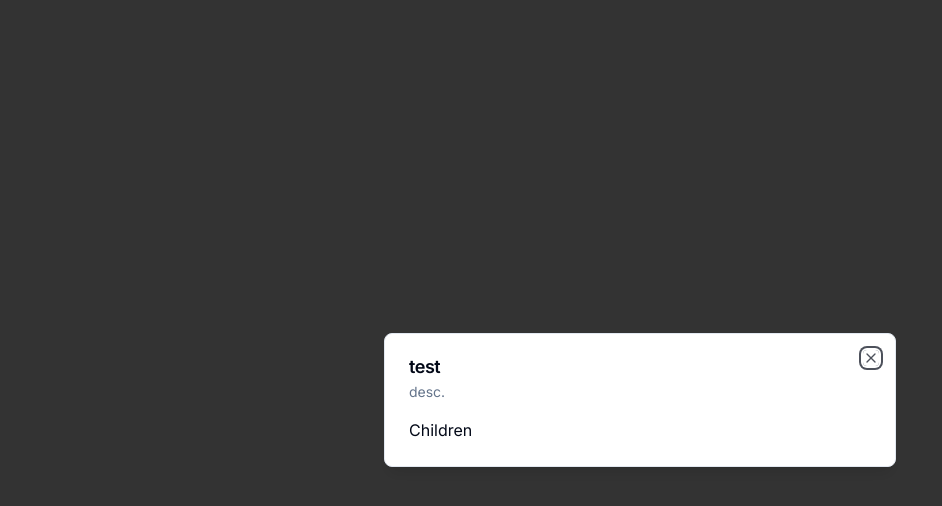
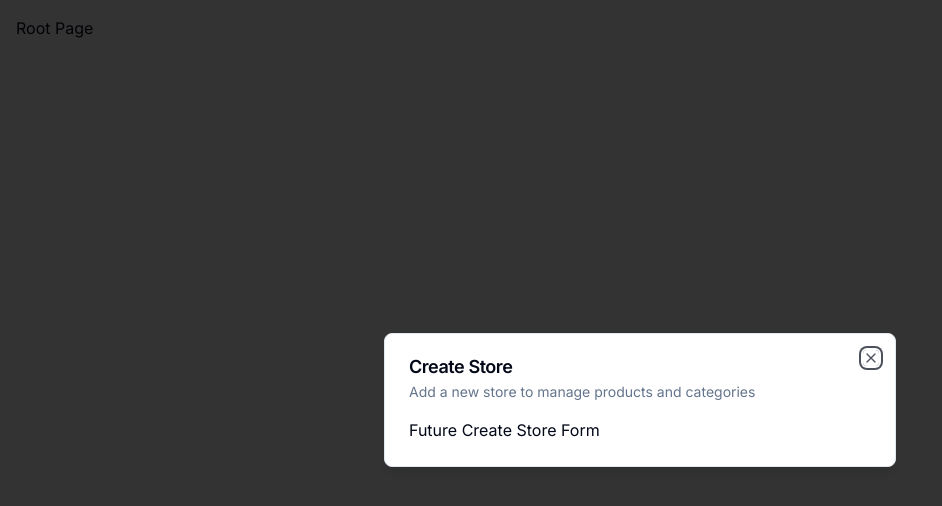
Before and after one commit to Marwan-98/Shop-Haven-Admin, a Next.js app: page / in a window 1280 px wide. Shown: the top 506 px of the page, without its empty margins (0-942 px from the left). Built offline with nearby package versions, Linux system fonts and the light colour scheme.

Commit message:
Adding create store modal to root page

```diff
--- a/app/(auth)/layout.tsx
+++ b/app/(auth)/layout.tsx
@@ -1,3 +1,5 @@
+import React from "react";
+
 const AuthLayout = ({ children }: { children: React.ReactNode }) => {
   return (
     <div className="flex items-center justify-center h-full">
--- a/app/(root)/page.tsx
+++ b/app/(root)/page.tsx
@@ -1,13 +1,21 @@
 "use client";
 
-import { Modal } from "@/components/ui/modal";
+import { useStoreModal } from "@/hooks/use-store-modal";
+import { useEffect } from "react";
 
 const SetupPage = () => {
+  const onOpen = useStoreModal((state) => state.onOpen);
+  const isOpen = useStoreModal((state) => state.isOpen);
+
+  useEffect(() => {
+    if (!isOpen) {
+      onOpen();
+    }
+  }, [isOpen, onOpen]);
+
   return (
     <div className="p-4">
-      <Modal isOpen onClose={() => {}} title="test" description="desc.">
-        Children
-      </Modal>
+      Root Page
     </div>
   );
 };
--- a/app/layout.tsx
+++ b/app/layout.tsx
@@ -1,7 +1,12 @@
+import React from 'react';
+
 import type { Metadata } from 'next';
+import { ClerkProvider } from '@clerk/nextjs';
 import { Inter } from 'next/font/google';
+
+import ModalProvider from '@/providers/Modal-provider';
+
 import './globals.css';
-import { ClerkProvider } from '@clerk/nextjs';
 
 const inter = Inter({ subsets: ['latin'] });
 
@@ -13,12 +18,15 @@
 export default function RootLayout({
   children,
 }: {
-  children: React.ReactNode
+  children: React.ReactNode;
 }) {
   return (
     <ClerkProvider>
       <html lang="en">
-        <body className={inter.className}>{children}</body>
+        <body className={inter.className}>
+          <ModalProvider />
+          {children}
+        </body>
       </html>
     </ClerkProvider>
   );
--- a/package.json
+++ b/package.json
@@ -10,7 +10,9 @@
   },
   "dependencies": {
     "@clerk/nextjs": "^4.29.1",
+    "@hookform/resolvers": "^3.3.2",
     "@radix-ui/react-dialog": "^1.0.5",
+    "@radix-ui/react-label": "^2.0.2",
     "@radix-ui/react-slot": "^1.0.2",
     "class-variance-authority": "^0.7.0",
     "clsx": "^2.0.0",
@@ -18,8 +20,10 @@
     "next": "14.0.4",
     "react": "^18",
     "react-dom": "^18",
+    "react-hook-form": "^7.49.2",
     "tailwind-merge": "^2.2.0",
     "tailwindcss-animate": "^1.0.7",
+    "zod": "^3.22.4",
     "zustand": "^4.4.7"
   },
   "devDependencies": {
--- /dev/null
+++ b/providers/Modal-provider.tsx
@@ -0,0 +1,25 @@
+"use client";
+
+import { useEffect, useState } from "react";
+
+import StoreModal from "@/components/modals/store-modal";
+
+const ModalProvider = () => {
+    const [isMounted, setIsMounted] = useState(false);
+
+    useEffect(() => {
+        setIsMounted(true);
+    }, []);
+
+    if (!isMounted) {
+        return null;
+    }
+
+  return (
+    <>
+        <StoreModal />
+    </>
+  );
+};
+
+export default ModalProvider;
```
Also changed, not shown: 1 other file (tests, documents, lock files or other folders).
